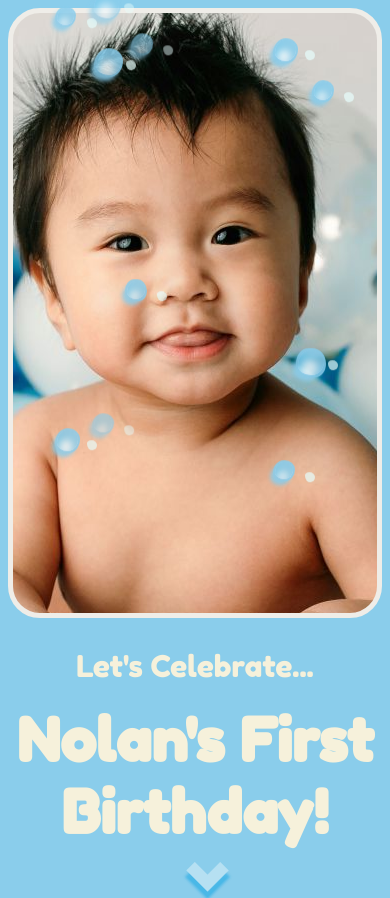
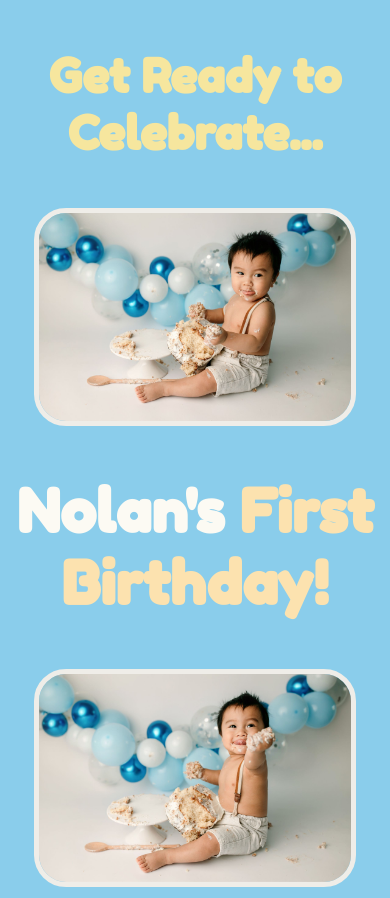
Before and after one commit to nolan-reyes/birthday, a plain HTML site: page index.html in a window 390 px wide. Shown: the top 898 px of the page. Drawn offline with Linux system fonts and the light colour scheme.

Commit message:
Remove parallax effects and re-style for iphone

```diff
--- a/index.css
+++ b/index.css
@@ -1,217 +1,71 @@
 body {
-    background: #8acdeb;
-    height: 100%;
     font-family: 'Fredoka One', cursive;
     font-size: 40px;
-    color: #f6f1db;
-}
-
-.parallax {
-    text-align: center;
-    overflow: hidden;
-    background-image: url("nolan.jpg");
-    background-position: center;
-    background-repeat: no-repeat;
-    background-attachment: fixed;
-    background-position-y: 20%;
-}
-
-.parallax.before {
-    border: #efede8 5px solid;
-    border-radius: max(32px, min(32px, (100% - 400px + 1px) * 9999)) / 32px;
-}
-
-img {
-    opacity: 0;
-    height: 70vh;
-}
-
-.bubble-container {
-    position: fixed;
-    display: flex;
-    justify-content: center;
-    transform: translate(-50%, -50%);
-    height: 90vh;
-    width: 80vw;
-}
-
-.bubble-container.first {
-    left: 50vw;
-    top: 50vh;
-}
-
-.bubble-container.second {
-    left: 50vw;
-    bottom: 10vh;
-}
-
-.bubble-container.third  {
-    left: 40vw;
-    bottom: 20vh;
-}
-
-.bubble-container.fourth  {
-    left: 60vw;
-    top: 5vh;
-}
-
-#invitation {
-    background-color: #8acdeb;
-    height: fit-content;
+    background: #8acdeb;
+    color: #f6e69e;
     text-align: center;
 }
 
-#invitation>p {
-    font-size: 30px;
-    margin-bottom: 10px;
+.img-container {
+    display: flex;
+    justify-content: center;
 }
 
-#invitation>h2 {
-    margin-top: 20px;
-    margin-bottom: 60px;
+.img-container>img {
+    width: 80vw;
+    border: #efede8 5px solid;
+    border-radius: 32px;
+    margin: 2vw;
+}
+
+.img-container>img:first-child {
+    margin: 0;
+}
+
+h2 span {
+    animation: color-animation 4s linear infinite;
 }
 
 #details {
-    font-family: 'Poppins', sans-serif;
     height: 100%;
-    z-index: 2;
     position: relative;
-    text-align: center;
-    padding-bottom: 20px;
-    margin: 1vh 0 10vh 0;
-    border: #efede8 5px solid;
-    border-radius: max(32px, min(32px, (100% - 400px + 1px) * 9999)) / 32px;
+    padding-bottom: 2vh;
 }
 
 a {
     text-decoration: none;
-    color: #f6f1db;
+    color: #f6e69e;
 }
 
 a:hover {
     text-decoration: underline;
-    color: #efede8
+    color: #f6f1db;
 }
 
-.bubble {
-    position: absolute;
-    top: 55%;
-    left: 50%;
-    height: 4.5vw;
-    width: 4.5vw;
-    background: #8acdeb;
-    border-radius: 51% 49% 48% 52% / 62% 44% 56% 38%;
-    opacity: 0.8;
-    border: 2px solid #8acdeb;
+.word-1 {
+    --color-1: rgb(252,250,243);
+    --color-2: rgb(252,226,175);
+    --color-3: rgb(252,226,175);
 }
 
-.bubble.medium {
-    height: 5.5vw;
-    width: 5.5vw;
+.word-2 {
+    --color-1: rgb(252,226,175);
+    --color-2: rgb(252,250,243);
+    --color-3: rgb(252,226,175);
 }
 
-.bubble.large {
-    height: 6.5vw;
-    width: 6.5vw;
+.word-3 {
+    --color-1: rgb(252,226,175);
+    --color-2: rgb(252,226,175);
+    --color-3: rgb(252,250,243);
 }
 
-.bubble::before {
-    content: "";
-    position: absolute;
-    height: 100%;
-    width: 100%;
-    background: rgba(78, 190, 250, 0.89);
-    border-radius: 51% 49% 48% 52% / 62% 44% 56% 38%;
-    box-shadow: -4px 5px 5px #8acdeb, -3px 4px 5px #8acdeb, inset -6px 6px 10px #8acdeb, inset 2px 6px 10px rgba(26, 168, 229, 0.68), inset 20px -20px 22px white, inset 40px -40px 44px #a8ceff;
+@keyframes color-animation {
+    0%    {color: var(--color-1)}
+    32%   {color: var(--color-1)}
+    33%   {color: var(--color-2)}
+    65%   {color: var(--color-2)}
+    66%   {color: var(--color-3)}
+    99%   {color: var(--color-3)}
+    100%  {color: var(--color-1)}
 }
-
-.bubble::after {
-    content: "";
-    position: absolute;
-    height: 10px;
-    width: 10px;
-    background: #E6FDFB;
-    border-radius: 44% 56% 46% 54% / 36% 50% 50% 64%;
-    left: 30px;
-    top: 10px;
-    box-shadow: 16px 40px 0 -10px white;
-    opacity: 0.8;
-}
-
-@-webkit-keyframes bubble1 {
-    0% {transform: translateY(0) translateX(0) scale(1); opacity: .9;}
-    50% {transform: translateY(-4rem) translateX(-0.5rem) scale(1); opacity: .8;}
-    100% {transform: translateY(-6rem) translateX(1rem) scale(1); opacity: 0;}
-}
-
-@-webkit-keyframes bubble2 {
-    0% {transform: translateY(0) translateX(0) scale(1); opacity: .9;}
-    50% {transform: translateY(-2rem) translateX(1rem) scale(1); opacity: .8;}
-    100% {transform: translateY(-6rem) translateX(.5rem) scale(1); opacity: 0;}
-}
-
-.bubble1 {
-    left: 60vw;
-    bottom: -4vh;
-    -webkit-animation: bubble1 5s ease-in-out infinite;
-    animation: bubble1 5s ease-in-out infinite;
-}
-
-.bubble2 {
-    left: 67vw;
-    top: 40vh;
-    z-index: -1;
-    border-radius: 46% 50% 39% 54% / 56% 57% 50% 50%;
-    -webkit-animation: bubble1 4s ease-in-out infinite;
-    animation: bubble1 4s ease-in-out infinite;
-}
-
-.bubble3 {
-    left: 10vw;
-    bottom: -5vh;
-    -webkit-animation: bubble2 3s ease-in-out infinite;
-    animation: bubble2 3s ease-in-out infinite;
-}
-
-.bubble4 {
-    left: 20vw;
-    top: 30vh;
-    z-index: -1;
-    border-radius: 46% 50% 39% 54% / 56% 57% 50% 50%;
-    -webkit-animation: bubble2 4s ease-in-out infinite;
-    animation: bubble2 4s ease-in-out infinite;
-}
-
-.bubble5 {
-    left: 5vw;
-    bottom: 30vh;
-    -webkit-animation: bubble1 4s ease-in-out infinite;
-    animation: bubble1 4s ease-in-out infinite;
-}
-
-@keyframes glow {
-    50% {
-        opacity: 120%;
-        scale: 1.4;
-    }
-    100% {
-        opacity: 50%;
-    }
-}
-
-.arrow {
-    position: absolute;
-    border: solid rgba(255, 255, 255, 0.44);
-    border-width: 0 10px 10px 0;
-    display: inline-block;
-    width: 15px;
-    height: 15px;
-    margin-top: -50px;
-    transform: rotateZ(45deg);
-    box-shadow: 4px 4px 2px 1px rgba(26, 168, 229, 0.68);
-    opacity: 50%;
-}
-
-.arrow.down {
-    animation: glow 3s ease-out 3;
-}
--- a/index.html
+++ b/index.html
@@ -7,57 +7,29 @@
     <link rel="preconnect" href="https://fonts.googleapis.com">
     <link rel="preconnect" href="https://fonts.gstatic.com" crossorigin>
     <link href="https://fonts.googleapis.com/css2?family=Fredoka+One&display=swap" rel="stylesheet">
-    <link href="https://fonts.googleapis.com/css2?family=Fredoka+One&family=Poppins:wght@300;400&display=swap" rel="stylesheet"></head>
+    <link href="https://fonts.googleapis.com/css2?family=Fredoka+One&family=Poppins:wght@300;400&display=swap"
+          rel="stylesheet">
+</head>
 <body>
-<div class="bubble-container first">
-    <div class="bubble bubble1"></div>
-    <div class="bubble large bubble2"></div>
-    <div class="bubble bubble3"></div>
-    <div class="bubble bubble4"></div>
-    <div class="bubble medium bubble5"></div>
+    <h3>Get Ready to Celebrate...</h3>
+    <div class="img-container">
+        <img src="before.jpg" alt="eat"/>
     </div>
-<div class="bubble-container second">
-    <div class="bubble medium bubble1"></div>
-    <div class="bubble bubble2"></div>
-    <div class="bubble large bubble3"></div>
-    <div class="bubble bubble4"></div>
-    <div class="bubble bubble5"></div>
-</div>
-<div class="bubble-container third">
-    <div class="bubble large bubble1"></div>
-    <div class="bubble medium bubble2"></div>
-    <div class="bubble bubble3"></div>
-    <div class="bubble bubble4"></div>
-    <div class="bubble bubble5"></div>
-</div>
-<div class="bubble-container fourth">
-    <div class="bubble bubble1"></div>
-    <div class="bubble bubble2"></div>
-    <div class="bubble bubble3"></div>
-    <div class="bubble medium bubble4"></div>
-    <div class="bubble large bubble5"></div>
-</div>
-
-<div class="parallax before">
-    <img src="nolan.jpg"  alt="Nolan"/>
-</div>
-<div id="invitation">
-    <p>Let's Celebrate...</p>
-    <h2>Nolan's First Birthday!</h2>
-    <div class="arrow down"></div>
-</div>
-<div class="parallax">
-    <img src="nolan.jpg"  alt="Nolan"/>
+    <h2><span class="word-1">Nolan's</span> <span class="word-2">First</span> <span class="word-3">Birthday!</span></h2>
+    <div class="img-container">
+        <img src="after.jpg" alt="cake"/>
     </div>
     <div id="details">
-    <h4>Saturday, March 11 at 12pm</h4>
+        <h2>Saturday, March 11 at 12pm</h2>
         <a href="https://goo.gl/maps/okob62y4VFB5uRde6" target="_blank">
-    <h5>
-        21-30 44th Drive
+            <h3>
+                Corte Lounge
+                <br>
+                21-30 44<sup>th</sup> Drive
                 <br>
                 Long Island City, NY 11101
-    </h5></a>
-    <h5>Text RSVP to Gus @ <a href="sms:+19179529536">917-952-9536</a></h5>
+            </h3></a>
+        <h3>Text RSVP by March 4 <br><a href="sms:+19179529536">@ Gus 917-952-9536</a></h3>
     </div>
 </body>
 </html>
```
Also changed, not shown: after.jpg (added), before.jpg (added). Lines whose indentation alone changed are shown as unchanged.
